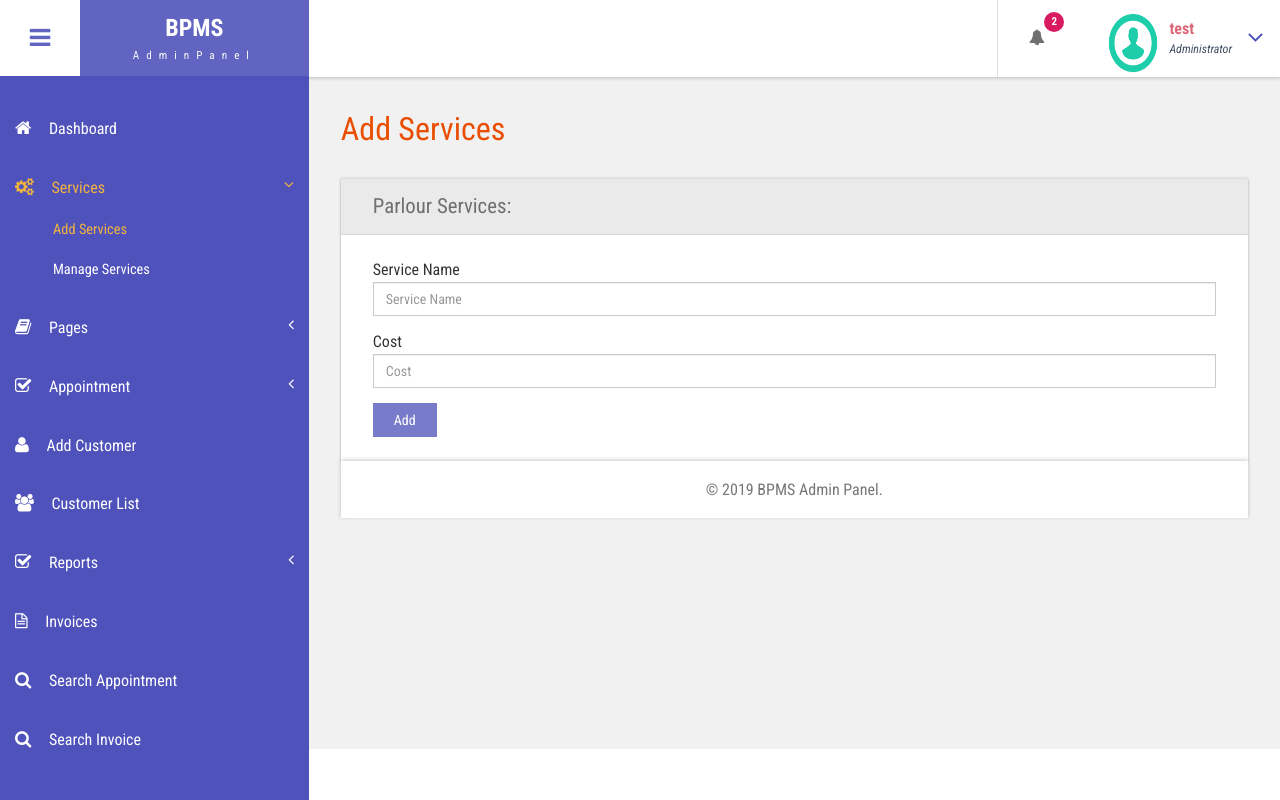
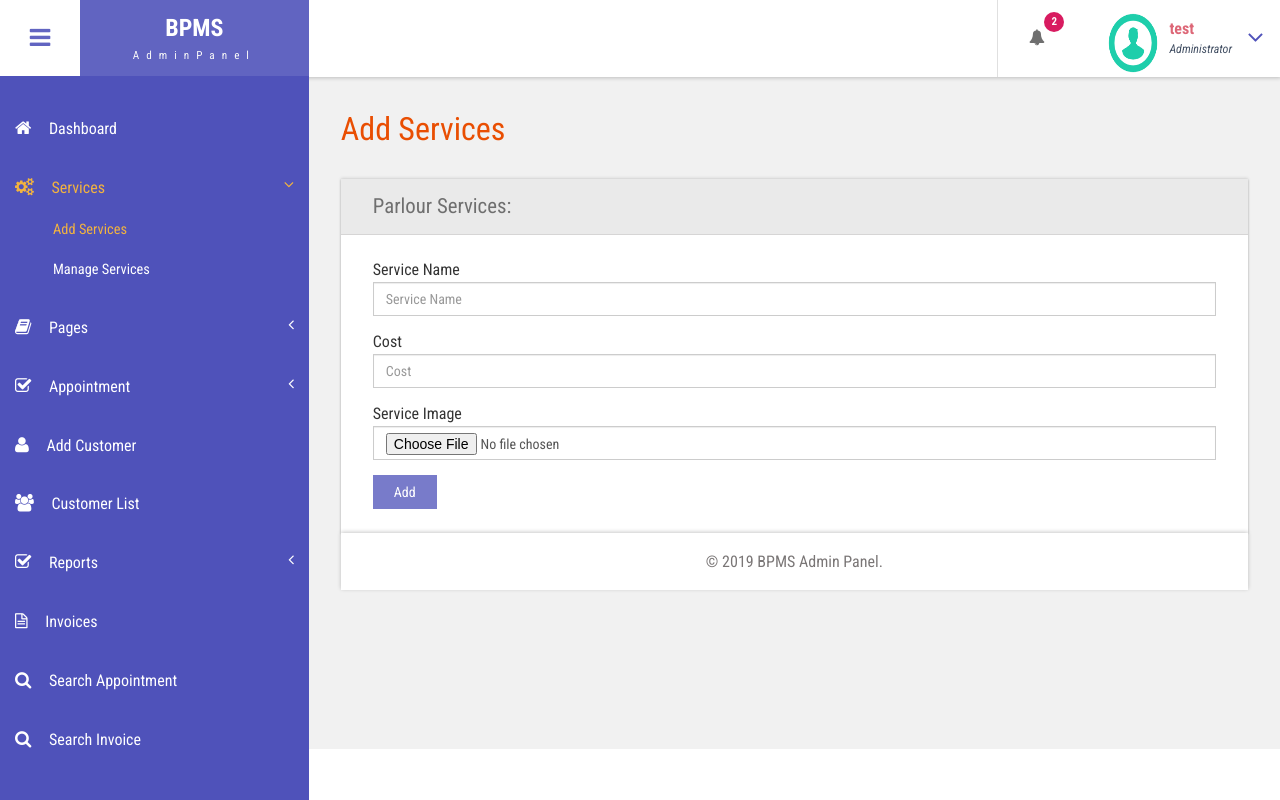
Before and after one commit to makgr/bpms, a PHP site: page /admin/add-services.php in a window 1280 px wide. Run offline with PHP 8.4, Linux system fonts and the light colour scheme; a user stored in the database is signed in; data comes from the database, SQL or seed files in the repository; data that the repository does not hold is empty.

Commit message:
service image added

```diff
--- a/admin/add-services.php
+++ b/admin/add-services.php
@@ -10,19 +10,38 @@ if(isset($_POST['submit']))
   {
     $sername=$_POST['sername'];
     $cost=$_POST['cost'];
+    if ($_FILES['service_image']) {
+		$permited = array('jpg', 'jpeg', 'png', 'gif');
+            $file_name = $_FILES['service_image']['name'];
+            $file_size = $_FILES['service_image']['size'];
+            $file_temp = $_FILES['service_image']['tmp_name'];
 
+            $div = explode('.', $file_name);
 
+            $file_ext = strtolower(end($div));
 
-    $query=mysqli_query($con, "insert into  tblservices(ServiceName,Cost) value('$sername','$cost')");
+            $unique_image = substr(md5(time()), 0, 10) . '.' . $file_ext;
+
+            $uploaded_image = "images/" . $unique_image;
+
+            $uploaded_image1 = $unique_image;
+
+			move_uploaded_file($file_temp, $uploaded_image);
+
+			$query=mysqli_query($con, "insert into  tblservices(ServiceName,Cost,service_image) value('$sername','$cost','$uploaded_image1')");
 			if ($query) {
 				echo "<script>alert('Service has been added.');</script>";
 					echo "<script>window.location.href = 'add-services.php'</script>";
 			    $msg="";
 			}
-  else
-    {
+			else{
 				  echo "<script>alert('Something Went Wrong. Please try again.');</script>";
 				}
+
+	}
+
+
+
 
 
 }
@@ -78,19 +97,25 @@ if(isset($_POST['submit']))
 							<h4>Parlour Services:</h4>
 						</div>
 						<div class="form-body">
-							<form method="post">
+							<form method="post" enctype="multipart/form-data">
 								<p style="font-size:16px; color:red" align="center"> <?php if($msg){
 										echo $msg;
 									}  ?> </p>
 
-
-							 <div class="form-group"> <label for="exampleInputEmail1">Service Name</label> <input type="text" class="form-control" id="sername" name="sername" placeholder="Service Name" value="" required="true"> </div> <div class="form-group"> <label for="exampleInputPassword1">Cost</label> <input type="text" id="cost" name="cost" class="form-control" placeholder="Cost" value="" required="true"> </div>
-
-							  <button type="submit" name="submit" class="btn btn-default">Add</button> </form>
+							 <div class="form-group"> <label for="exampleInputEmail1">Service Name</label>
+							 <input type="text" class="form-control" id="sername" name="sername" placeholder="Service Name" value="" required="true">
+							</div>
+							<div class="form-group"> <label for="exampleInputPassword1">Cost</label>
+							<input type="text" id="cost" name="cost" class="form-control" placeholder="Cost" value="" required="true">
+						    </div>
+							<div class="form-group"> <label for="service_image">Service Image</label>
+							  <input type="file" id="service_image" name="service_image" class="form-control" required="true">
 						    </div>
 
+							  <button type="submit" name="submit" class="btn btn-default">Add</button>
+						 </form>
 						</div>
-
+					</div>
 
 			</div>
 		</div>
```
Also changed, not shown: admin/images/aa403f333b.jpg (added). Lines whose indentation alone changed are shown as unchanged.
